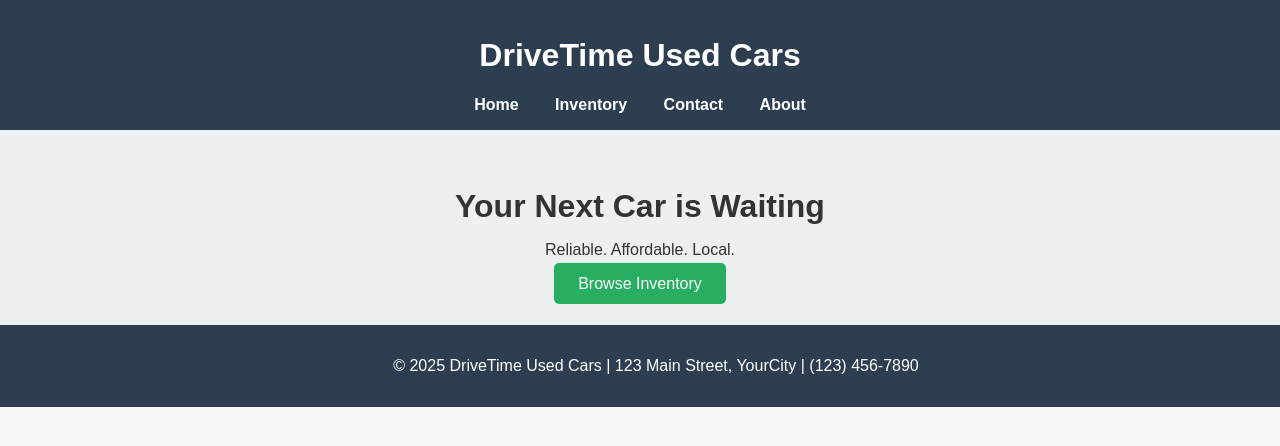
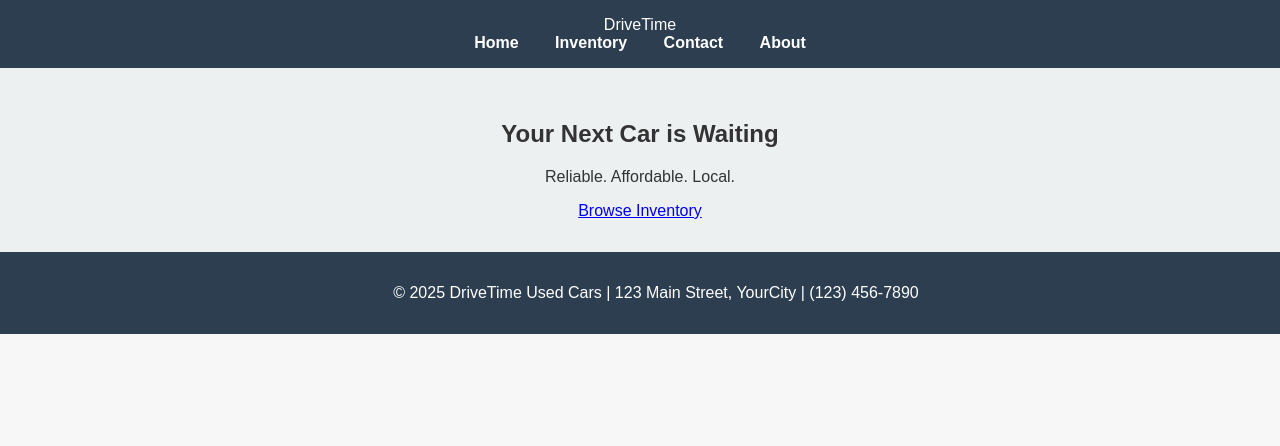
Before and after one commit to memeloneski/omega-automotive-llc, a plain HTML site: page index.html in a window 1280 px wide. Shown: the top 446 px of the page. Drawn offline with Linux system fonts and the light colour scheme.

Commit message:
Update index.html

```diff
--- a/index.html
+++ b/index.html
@@ -2,29 +2,33 @@
 <html lang="en">
 <head>
   <meta charset="UTF-8" />
-  <meta name="viewport" content="width=device-width, initial-scale=1.0" />
+  <meta name="viewport" content="width=device-width, initial-scale=1" />
   <title>DriveTime Used Cars</title>
   <link rel="stylesheet" href="styles.css" />
 </head>
 <body>
-  <header>
-    <h1>DriveTime Used Cars</h1>
+
+  <header class="navbar">
+    <div class="logo">DriveTime</div>
     <nav>
-      <a href="#">Home</a>
-      <a href="inventory.html">Inventory</a>
-      <a href="#">Contact</a>
-      <a href="#">About</a>
+      <a href="index.html" class="nav-link">Home</a>
+      <a href="inventory.html" class="nav-link">Inventory</a>
+      <a href="#contact" class="nav-link">Contact</a>
+      <a href="#about" class="nav-link">About</a>
     </nav>
   </header>
 
   <section class="hero">
-    <h2>Your Next Car is Waiting</h2>
-    <p>Reliable. Affordable. Local.</p>
-    <a href="#" class="btn">Browse Inventory</a>
+    <div class="hero-text">
+      <h1>Your Next Car is Waiting</h1>
+      <p>Reliable. Affordable. Local.</p>
+      <a href="inventory.html" class="btn-primary">Browse Inventory</a>
+    </div>
   </section>
 
-  <footer>
+  <footer id="contact">
     <p>© 2025 DriveTime Used Cars | 123 Main Street, YourCity | (123) 456-7890</p>
   </footer>
+
 </body>
 </html>
```
